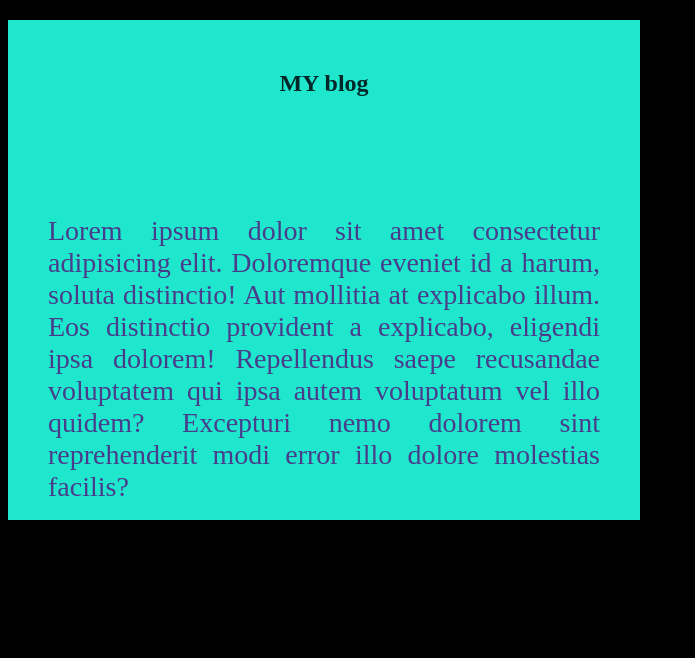
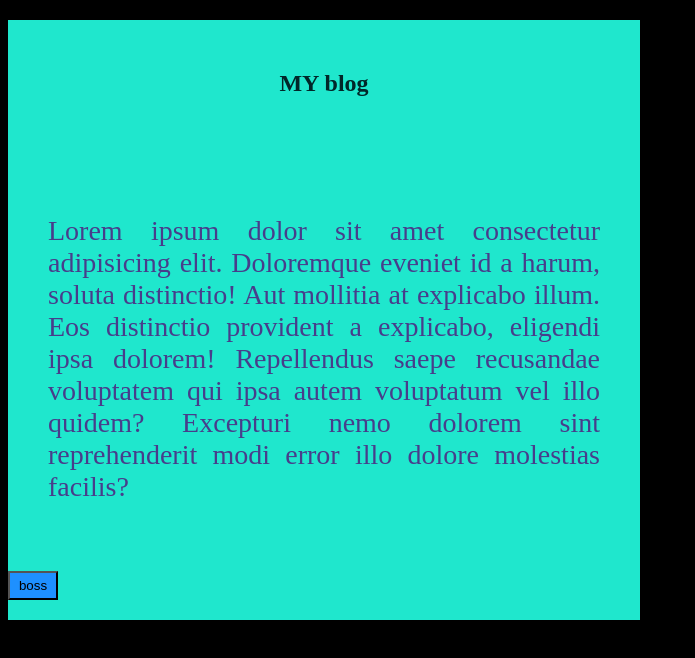
Before and after one commit to tanvir-taqi/my-first-repo, a plain HTML site: page index.html in a window 1280 px wide. Shown: the whole page, without its empty margins (0-695 px from the left). Drawn offline with Linux system fonts and the light colour scheme.

Commit message:
push after publish

```diff
--- a/index.html
+++ b/index.html
@@ -17,7 +17,9 @@
             Aut mollitia at explicabo illum. Eos distinctio provident a explicabo, eligendi ipsa dolorem! Repellendus
             saepe recusandae voluptatem qui ipsa autem voluptatum vel illo quidem? Excepturi nemo dolorem sint
             reprehenderit modi error illo dolore molestias facilis?</p>
+            <button>boss</button>
     </div>
+
 </body>
 
 </html>
--- a/style.css
+++ b/style.css
@@ -4,7 +4,7 @@ body{
 div{
     background: rgb(31, 231, 205);
     width: 50%;
-    height: 500px;
+    height: 600px;
 
 }
 h2{
@@ -21,3 +21,8 @@ p{
     text-align: justify;
     padding: 40px;
 }
+button{
+    background-color: dodgerblue;
+    width: 50px;
+    padding: 5px;
+}
```
